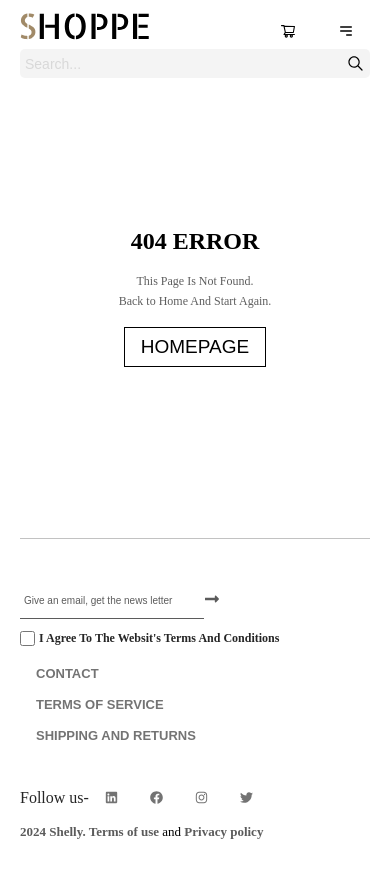
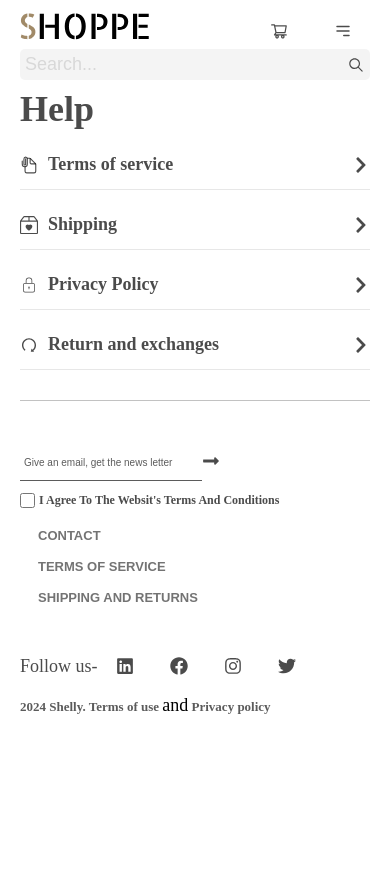
Before and after one commit to jarzzyfx/shoppe-ecommerce-client, a React (Vite) app: page /help in a window 390 px wide. Shown: the top 878 px of the page. After the commit the page ends 844 px from the top, so only its background shows below. Built offline with nearby package versions, Linux system fonts and the light colour scheme.

Commit message:
fixeds the remaining pages responsiveness

```diff
--- a/src/App.jsx
+++ b/src/App.jsx
@@ -16,6 +16,7 @@ import PrivacyPolicy from './page-components/PrivacyPolicy/PrivacyPolicy'
 import RetrievePassword from './page-components/RetrievePassword/RetrievePassword'
 import Login from './page-components/Auth/Login/Login'
 import Register from './page-components/Auth/Register/Register'
+import Help from './page-components/Help/Help'
 
 function App() {
 
@@ -28,6 +29,7 @@ function App() {
         <Routes>
           <Route path='/' element={<Homepage/>}/>
           <Route path='/shop' element={<Shop/>} />
+          <Route path='/help' element={<Help/>} />
           <Route path='/shop/:productId' element={<Product/>} />
           <Route path='/about-us' element={<OurStory/>} />
           <Route path='/blog' element={<Blog/>} />
--- a/src/page-components/ContactUs/ContactUs.css
+++ b/src/page-components/ContactUs/ContactUs.css
@@ -20,8 +20,9 @@
 }
 
 .contact > form > div{
-    width: 800px;
-    height: 300px;
+
+    max-width: 800px;
+    min-height: 300px;
     display: flex;
     margin-top: 30px;
     justify-content: center;
@@ -50,3 +51,17 @@
     border-radius: 5px;
     font-size: 12px;
 }
+
+@media (max-width: 500px) {
+    .contact > form, .contactInp{
+        width: 100%;
+    }
+    .contact > form > div{
+        flex-direction: column;
+        flex-wrap: nowrap;
+        width: 90%;
+    }
+    .contact-btn{
+        margin-top: 20px;
+    }
+}
--- /dev/null
+++ b/src/page-components/Help/Help.css
@@ -0,0 +1,31 @@
+*:not(h1){
+
+    font-size: 18px;
+    font-weight: 100px;
+    color: rgba(0, 0, 0, 0.705);
+}
+
+.help, .help-bars{
+    display: flex;
+    flex-direction: column;
+    align-items: flex-start;
+    gap: 10px;
+    width: 100%;
+}
+.help-bar{
+    display: flex;
+    width: 100%;
+    height: 50px;
+    align-items: center;
+    justify-content: space-between;
+    border-bottom: 1px solid #ddddddaf;
+}
+.help-bar:hover, .help-bar:active{
+    background: #e7e3e321;
+}
+.help-bar > div{
+    display: flex;
+    gap: 10px;
+    align-items: center;
+    height: 100%;
+}
--- /dev/null
+++ b/src/page-components/Help/Help.jsx
@@ -0,0 +1,67 @@
+
+import { useEffect, useState } from 'react';
+import { FaChevronRight } from "react-icons/fa";
+import './Help.css'
+import { IoDocumentAttachOutline } from "react-icons/io5";
+import { BsBox2Heart } from "react-icons/bs";
+import { CiLock } from "react-icons/ci";
+import { AiOutlineRedo } from "react-icons/ai";
+import ErrorHandler from '../ErrorHandler/ErrorHandler'
+
+
+const Help = () => {
+
+
+
+    const HelpBar = ({icon, name}) => {
+        return (
+            <div className="help-bar">
+               <div>
+               {icon}
+                <h3>{name}</h3>
+               </div>
+                <FaChevronRight />
+            </div>
+        )
+    }
+
+
+    // helper
+    const [windowDimension, detectHW] = useState({
+        winWidth: window.innerWidth,
+        winHeight: window.innerHeight,
+      });
+
+      const detectSize = () => {
+        detectHW({
+          winWidth: window.innerWidth,
+          winHeight: window.innerHeight,
+        });
+      };
+
+      useEffect(() => {
+        window.addEventListener("resize", detectSize);
+        return () => {
+          window.removeEventListener("resize", detectSize);
+        };
+      }, [windowDimension]);
+
+  return (
+    <>
+                <div className='help'>
+                    <h1>Help</h1>
+                    <section className='help-bars'>
+                        <HelpBar icon={<IoDocumentAttachOutline />} name={'Terms of service'}/>
+                        <HelpBar icon={<BsBox2Heart />} name={'Shipping'}/>
+                        <HelpBar icon={<CiLock />} name={'Privacy Policy'}/>
+                        <HelpBar icon={<AiOutlineRedo />} name={'Return and exchanges'}/>
+                    </section>
+               </div>
+
+
+    </>
+  )
+
+}
+
+export default Help
--- a/src/page-components/PrivacyPolicy/PrivacyPolicy.css
+++ b/src/page-components/PrivacyPolicy/PrivacyPolicy.css
@@ -16,7 +16,7 @@ html{
 .privacyPolicy > article, .policy > p, .policy > ul, .policy > li{
     font-size: 12px;
     line-height: 25px;
-    width: 500px;
+    max-width: 500px;
     font-weight: 600;
 }
 
--- a/src/ui-components/Cart/Cart.css
+++ b/src/ui-components/Cart/Cart.css
@@ -26,7 +26,7 @@
 }
 
 .cart-viewer{
-    width: 400px;
+    max-width: 400px;
     background: #fff;
     margin-left: auto;
     height: 100vh;
```
